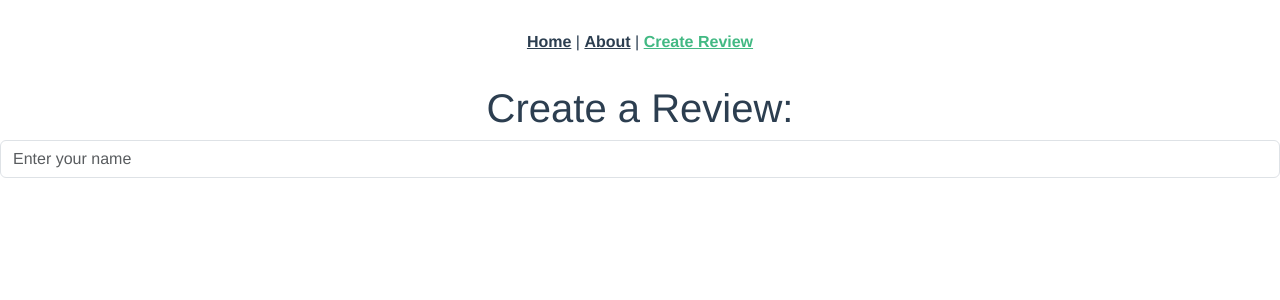
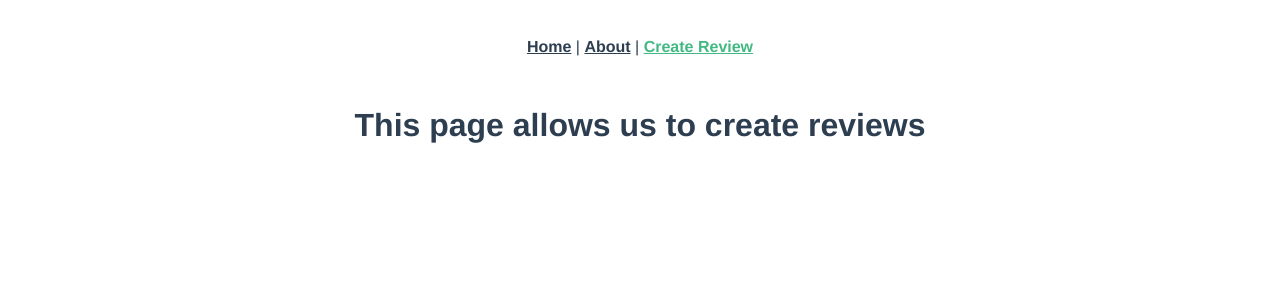
Before and after one commit to VikeLabs/RateMyCoop, a Vue app: page /#/CreateReview in a window 1280 px wide. Shown: the top 300 px of the page. Built offline with nearby package versions, Linux system fonts and the light colour scheme.

Commit message:
Revert "Include Bootstrap and create component CreateReviewForm"
This reverts commit 99a4d6367a1395598710f7142dbeeec1f205414e.

```diff
--- a/src/components/CreateReviewForm.vue
+++ /dev/null
@@ -1,11 +0,0 @@
-<template>
-  <div>
-    <input type="text" placeholder="Enter your name" class="form-control">
-  </div>
-</template>
-
-<script>
-  export default {
-    name: 'CreateReviewForm'
-  }
-</script>
--- a/src/main.js
+++ b/src/main.js
@@ -2,6 +2,5 @@ import { createApp } from 'vue'
 import App from './App.vue'
 import router from './router'
 import store from './store'
-import 'bootstrap/dist/css/bootstrap.css'
 
 createApp(App).use(store).use(router).mount('#app')
--- a/src/views/CreateReview.vue
+++ b/src/views/CreateReview.vue
@@ -1,20 +1,5 @@
 <template>
   <div class="CreateReview">
-    <h1>Create a Review:</h1>
-    <div>
-        <CreateReviewForm/>
-    </div>
+    <h1>This page allows us to create reviews</h1>
   </div>
 </template>
-
-<script>
-// @ is an alias to /src
-import CreateReviewForm from '@/components/CreateReviewForm.vue'
-
-export default {
-  name: 'Home',
-  components: {
-    CreateReviewForm
-  }
-}
-</script>
```
